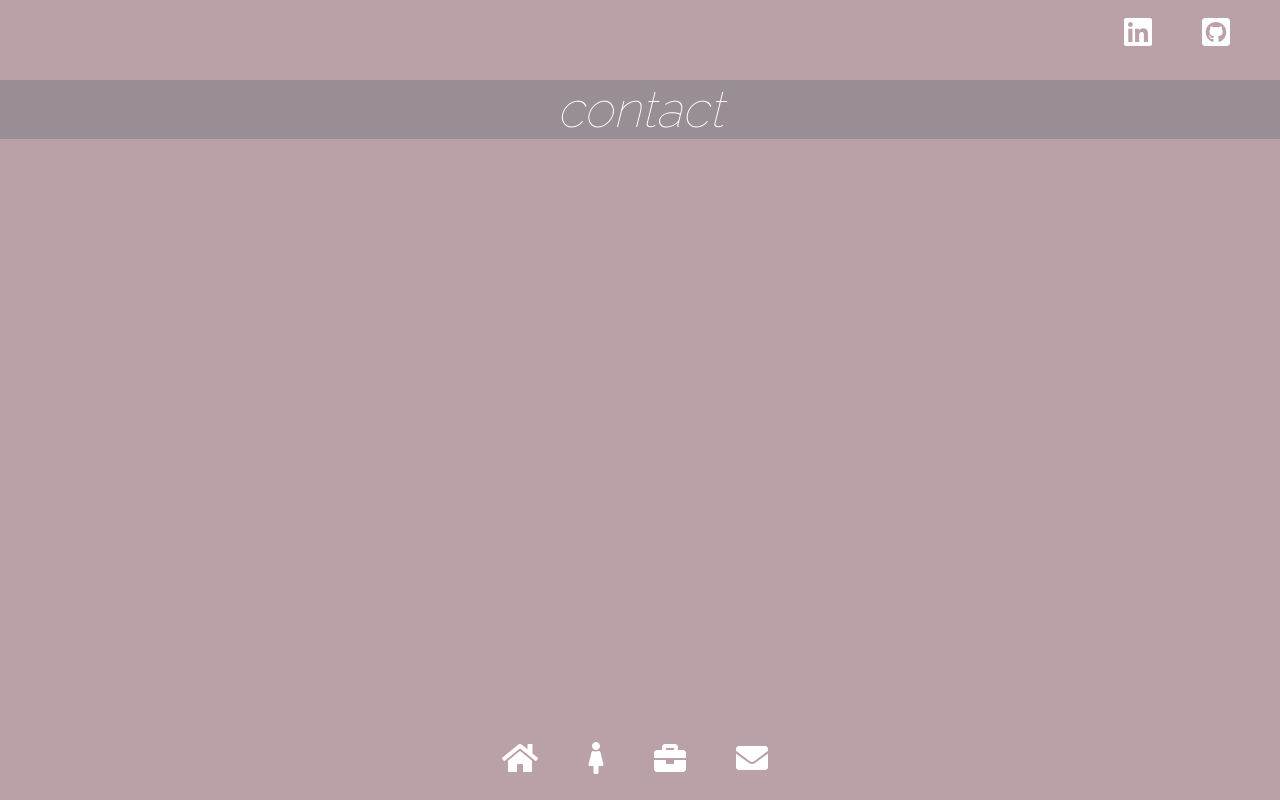
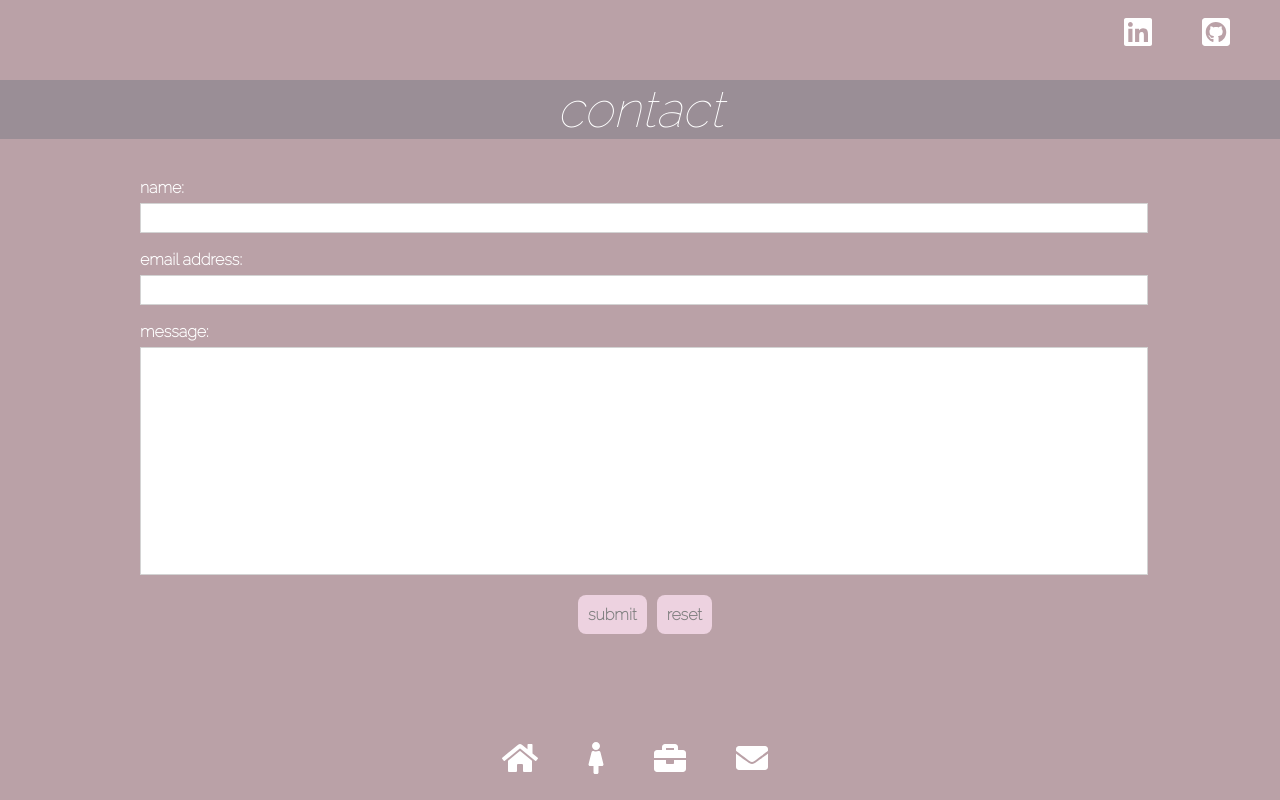
Before and after one commit to kisbel/portfolio, a React (Create React App) app: page /contact in a window 1280 px wide. Built offline with nearby package versions, Linux system fonts and the light colour scheme.

Commit message:
added some info on about me page, completed contact page

```diff
--- a/src/About/About.css
+++ b/src/About/About.css
@@ -9,3 +9,20 @@
     color: white;
     font-size: 50px;
 }
+
+#kis-info {
+    display: flex;
+    justify-content: center;
+    text-align: center;
+    font-family: 'Ralway', sans-serif;
+    background-color: #9a8e96;
+    margin-top: 100px;
+    padding: 30px;
+}
+
+#kis-info p1 {
+    margin-left: 20px;
+    font-family: 'Raleway', sans-serif;
+    color: white;
+    font-weight: bolder;
+}
--- a/src/About/About.jsx
+++ b/src/About/About.jsx
@@ -2,12 +2,25 @@ import React from 'react';
 import Nav from '../Nav/Nav';
 import Footer from '../Footer/Footer';
 import './About.css';
+import kispic from '../Pictures/kispic.jpg';
 
 function About () {
     return (
         <>
         <Nav />
             <div id="ph1">about kisbel</div>
+
+            <div id="kis-info">
+                <img src={kispic} alt="picture of kisbel"></img>
+                <br />
+                <p1>Hi! I'm Kisbel. I recently graduated from Wyncode Academy's Full Stack Web Development program.
+                I have experience using React, Javascript, HTML, CSS (to name a few) - if you'll click on the LinkedIn, you'll see the variety
+                of skills I've used in my work.
+
+                Before I started the full stack development program, I was a research coordinator at a university for a research project.
+                While I do enjoy coding, I would ideally like to combine my two paths - managing and coding - and become a tech PM.
+                </p1>
+            </div>
         <Footer />
         </>
     )
--- a/src/Contact/Contact.css
+++ b/src/Contact/Contact.css
@@ -10,3 +10,59 @@
     color: white;
     font-size: 50px;
 }
+
+input[type="text"], input[type="email"], textarea {
+    width: 100%;
+    font-size: 1.2rem;
+    padding: 3px;
+    margin: 6px 0;
+    border: 1px solid lightgrey;
+}
+
+textarea {
+    resize: none;
+}
+
+form {
+    width: 1000px;
+    margin: 0 auto; /*centers everything within the form*/
+    color: black;
+}
+
+button {
+    background-color: #edd2e0;
+    color: grey;
+    padding: 10px;
+    margin-left: 10px;
+    border-radius: 8px;
+    font-family: 'Raleway', sans-serif;
+    font-weight: bolder;
+    font-size: 1rem;
+    cursor: pointer;
+    border: none;
+    transition: background-color 1.5s;
+}
+
+button:hover {
+    background-color: #dbabbe;
+}
+
+.buttons {
+text-align: center;
+}
+
+
+.form-input {
+    margin: 10px 0;
+}
+
+#form-area {
+    margin-top: 3%;
+    color: white;
+}
+
+label {
+    color: white;
+    font-family: 'Raleway', sans-serif;
+    font-weight: bolder;
+}
--- a/src/Contact/ContactPage.jsx
+++ b/src/Contact/ContactPage.jsx
@@ -7,7 +7,34 @@ function ContactPage () {
     return (
         <>
             <Nav />
+
             <div id="ph1">contact</div>
+
+            <div id="form-area">
+                <form action="https://formspree.io/xwkraggk" method="POST">
+                    <div class="form-input">
+                        <label for="your_name">name:</label>
+                        <input id="your_name" type="text" name="your_name" autocomplete="off"></input>
+                    </div>
+
+                    <div class="form-input">
+                        <label for="your_email">email address:</label>
+                        <input id="your_email" type="email" name="your_email" autocomplete="off"></input>
+                    </div>
+
+                    <div class="form-input">
+                        <label for="your_message">message:</label>
+                        <textarea name="your_message" id="your_message" cols="40" rows="10"></textarea>
+                    </div>
+
+                    <div class="buttons">
+                        <button type="submit">submit</button>
+
+                        <button type="reset">reset</button>
+                    </div>
+                </form>
+            </div>
+
             <Footer />
         </>
     )
```
Also changed, not shown: src/Pictures/kispic.jpg (added).
